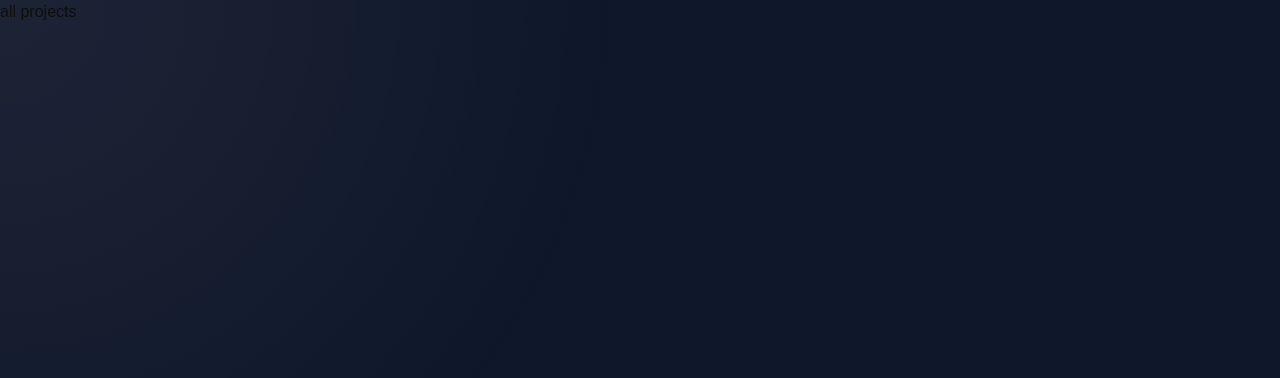
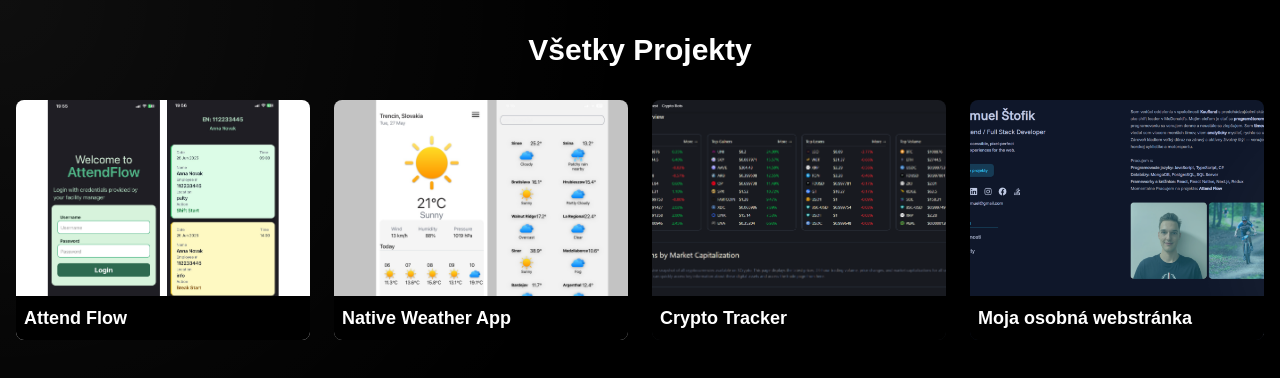
Before and after one commit to SamueEel90/Portfolio-of-Samuel, a Next.js app: page /projects in a window 1280 px wide. Shown: the top 378 px of the page. Built offline with nearby package versions, Linux system fonts and the light colour scheme; a web font is replaced by a local one.

Commit message:
projectts page

```diff
--- a/app/page.tsx
+++ b/app/page.tsx
@@ -46,7 +46,7 @@
           className="text-primary text-xl font-bold pl-5"
           href="/projects"
         >
-          Vsetky Projekty ↗
+          Všetky projekty ↗
         </Link>
         <div className="text-gray-500 mt-10 ml-4 text-sm">
           Coded in Visual Studio Code. Built with Next.js and Tailwind CSS.
--- a/app/projects/page.tsx
+++ b/app/projects/page.tsx
@@ -1,11 +1,99 @@
-import React from 'react'
+'use client';
+import React from 'react';
+import Image from 'next/image';
 
-const page = () => {
+const projects = [
+  {
+    title: 'Attend Flow',
+    image: '/images/AttendFlow.png',
+    link: 'https://github.com/SamueEel90/Attend-Flow',
+  },
+  {
+    title: 'Native Weather App',
+    image: '/images/WeatherAppNative.png',
+    link: 'https://github.com/SamueEel90/Expo-Weather-App',
+  },
+  {
+    title: 'Crypto Tracker',
+    image: '/images/crypto2.png',
+    link: 'https://github.com/SamueEel90/Crypto-Tracker',
+  },
+  {
+    title: 'Moja osobná webstránka',
+    image: '/images/portfolioofsamuel.png',
+    link: 'https://github.com/SamueEel90/Portfolio-of-Samuel',
+  },
+];
+
+const Page = () => {
   return (
-    <div>
-      all projects
-    </div>
-  )
-}
+    <main className="min-h-screen bg-black text-white px-4 py-8">
+      <h1 className="text-3xl font-bold mb-8 text-center">Všetky Projekty</h1>
 
-export default page
+      <div className="grid grid-cols-1 sm:grid-cols-2 lg:grid-cols-4 gap-6">
+        {projects.map(({ title, image, link }) => (
+          <div
+            key={title}
+            className="group perspective"
+            style={{ perspective: '1000px' }}
+          >
+            <a
+              href={link}
+              target="_blank"
+              rel="noopener noreferrer"
+              className="block w-full h-60 relative"
+            >
+              <div className="flip-card-inner absolute inset-0 w-full h-full rounded-lg">
+                {/* Predná strana */}
+                <div
+                  className="flip-card-front absolute inset-0 rounded-lg overflow-hidden"
+                >
+                  <Image
+                    src={image}
+                    alt={title}
+                    fill
+                    style={{ objectFit: 'cover' }}
+                  />
+                  <div className="absolute bottom-0 left-0 right-0 bg-black bg-opacity-60 p-2">
+                    <h3 className="text-lg font-semibold">{title}</h3>
+                  </div>
+                </div>
+
+                {/* Zadná strana */}
+                <div
+                  className="flip-card-back absolute inset-0 bg-theme-background text-white flex items-center justify-center p-4 rounded-lg"
+                >
+                  <span className="text-center">Detail na GitHub ↗</span>
+                </div>
+              </div>
+            </a>
+          </div>
+        ))}
+      </div>
+
+
+      <style jsx>{`
+        .flip-card-inner {
+          transition: transform 0.6s;
+          transform-style: preserve-3d;
+        }
+
+        .group:hover .flip-card-inner {
+          transform: rotateY(180deg);
+        }
+
+        .flip-card-front,
+        .flip-card-back {
+          backface-visibility: hidden;
+          -webkit-backface-visibility: hidden;
+        }
+
+        .flip-card-back {
+          transform: rotateY(180deg);
+        }
+      `}</style>
+    </main>
+  );
+};
+
+export default Page;
```
